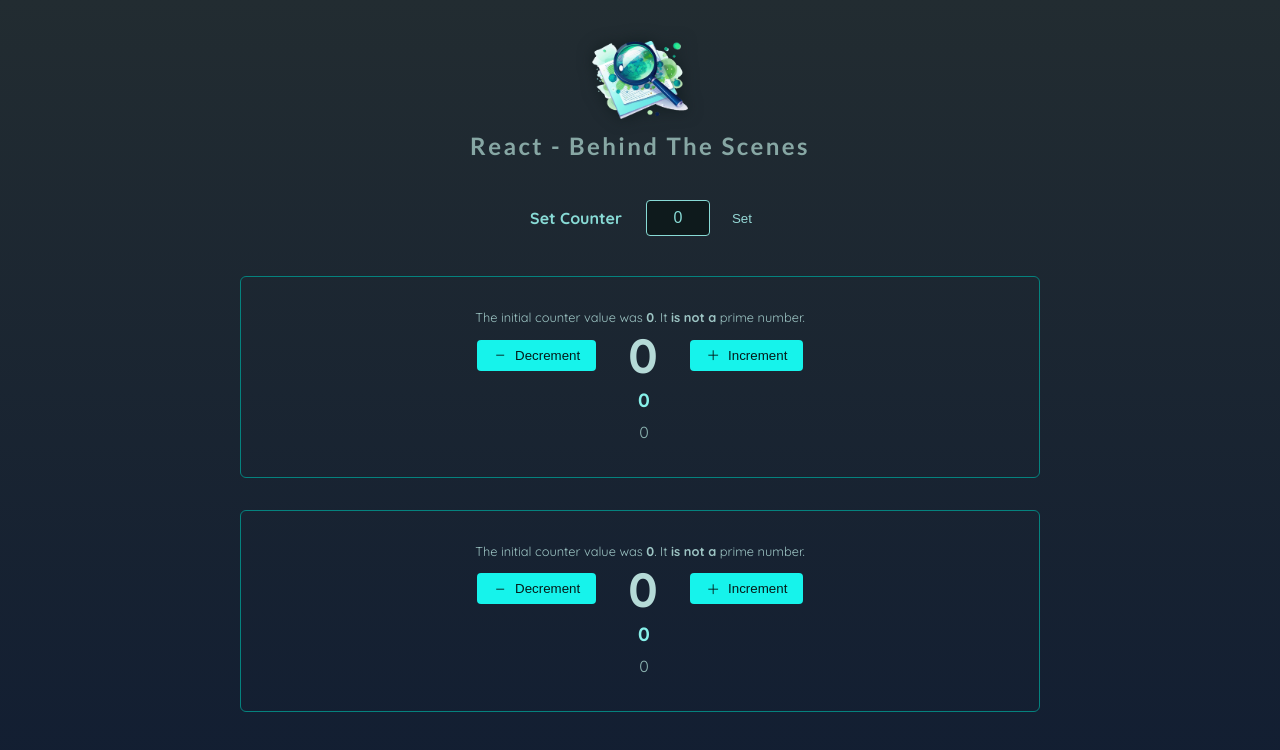
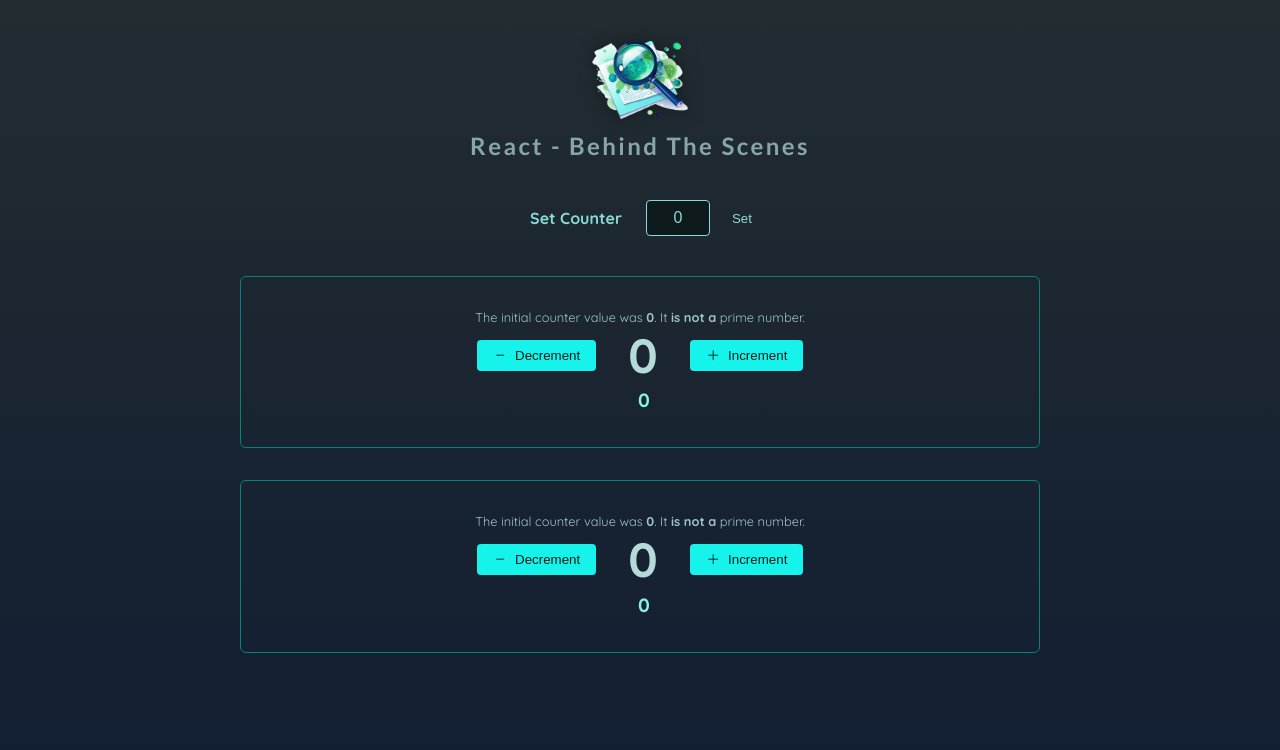
Before and after one commit to zidane-arkan/React-Counter, a React (Vite) app: page / in a window 1280 px wide. Shown: the top 750 px of the page. Built offline with nearby package versions, Linux system fonts and the light colour scheme.

Commit message:
Update Counter tracking initialCount by using key

```diff
--- a/src/App.jsx
+++ b/src/App.jsx
@@ -24,7 +24,7 @@ function App() {
           <button onClick={handleSetClick}>Set</button>
         </section> */}
         <SetCounter onSet={handleSetCounter} />
-        <Counter initialCount={chosenCount} />
+        <Counter key={chosenCount} initialCount={chosenCount} />
         <Counter initialCount={0} />
       </main>
     </>
--- a/src/components/Counter/Counter.jsx
+++ b/src/components/Counter/Counter.jsx
@@ -34,12 +34,12 @@ const Counter = ({ initialCount }) => {
     },
   ]);
 
-  useEffect(() => {
-    setCounterChanges((prevCounter) => [
-      { value: initialCount, id: Math.random() * 100 },
-      ...prevCounter,
-    ]);
-  }, [initialCount]);
+  // useEffect(() => {
+  //   setCounterChanges((prevCounter) => [
+  //     { value: initialCount, id: Math.random() * 100 },
+  //     ...prevCounter,
+  //   ]);
+  // }, [initialCount]);
 
   const currentCounter = counterChanges.reduce(
     (prevCounter, counterChange) => prevCounter + counterChange.value,
```
